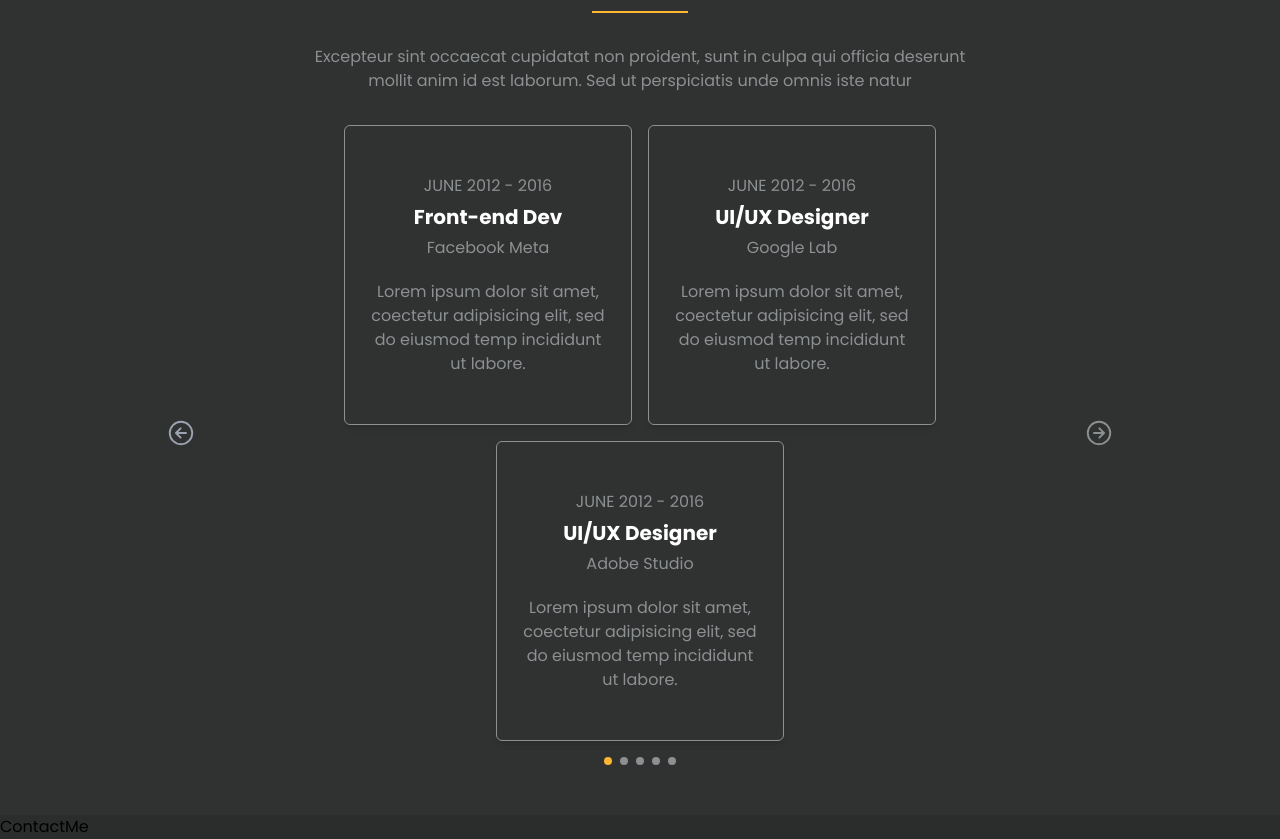
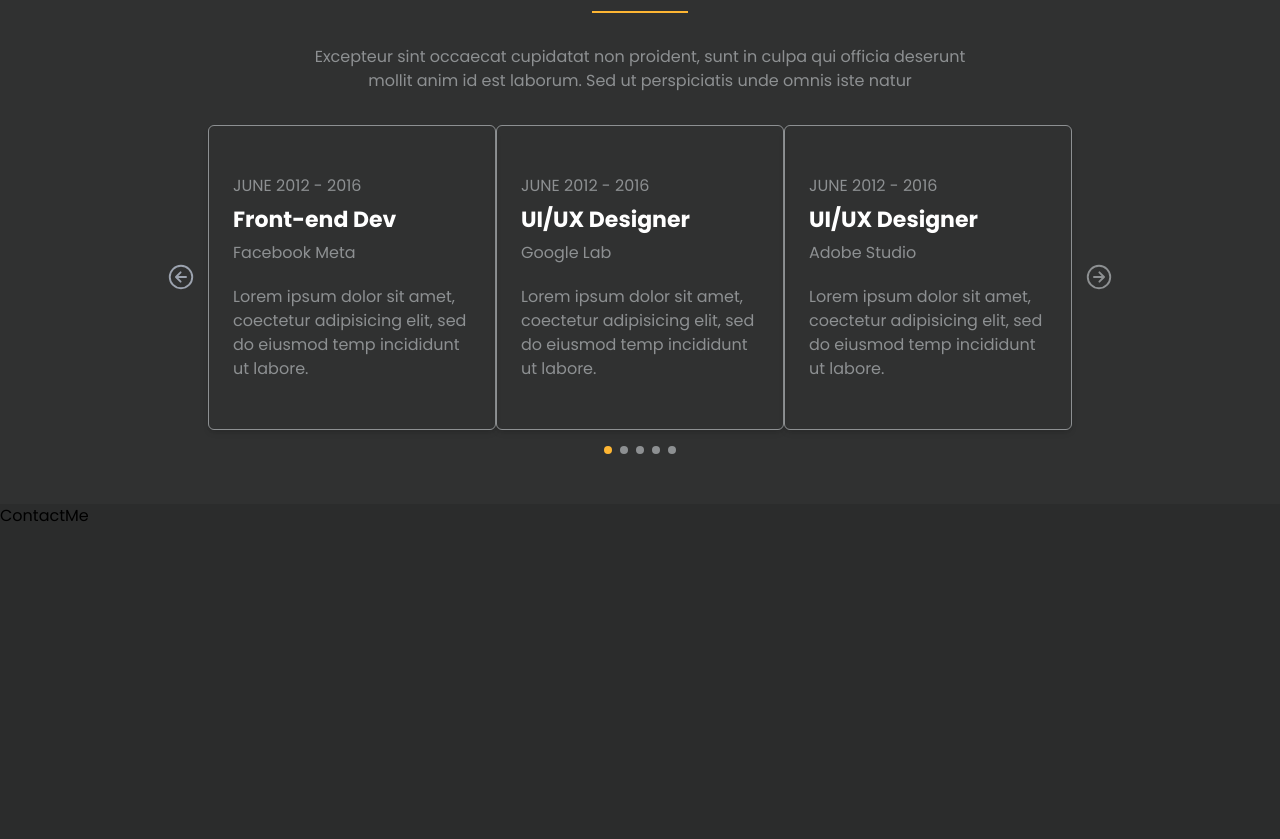
Before and after one commit to JethroMuluba/jethrocode_portfolio, a React (Vite) app: page / in a window 1280 px wide. Shown: the part 1473-2312 px from the top of the page. After the commit the page ends 2001 px from the top, so only its background shows below. Built offline with nearby package versions, Linux system fonts and the light colour scheme.

Commit message:
Feat : Create Slide of Experience for Desktop Version

```diff
--- a/src/components/ExperiencesCarousel.jsx
+++ b/src/components/ExperiencesCarousel.jsx
@@ -5,6 +5,7 @@
     import "slick-carousel/slick/slick-theme.css";
     import { IoArrowBackCircleOutline } from "react-icons/io5";
     import { IoArrowForwardCircleOutline } from "react-icons/io5";
+
 
         const ExperiencesCarousel = () => {
             const experienceData = data.workExperiences[1].experiences;
@@ -27,7 +28,8 @@
                         <IoArrowBackCircleOutline size={30} />
                     </button>
 
-                    <div className="flex flex-wrap justify-center gap-4 w-full">
+                    <div className="flex justify-center gap-4 w-full md:flex-row md:gap-0 md:text-left ">
+
                         {experienceData.map((experience, index) => (
                         <div
                             key={index}
@@ -48,7 +50,7 @@
                             <div className='flex flex-col gap-[20px]'>
                                 <div className='flex flex-col gap-[5px]'>
                                     <p className="text-[#8D9092]">{experience.workDate}</p>
-                                    <h3 className="text-xl font-bold">{experience.poste}</h3>
+                                    <h3 className="text-[22px] font-bold">{experience.poste}</h3>
                                     <p className="text-[#8D9092]">{experience.entreprise}</p>
                                 </div>
 
```
